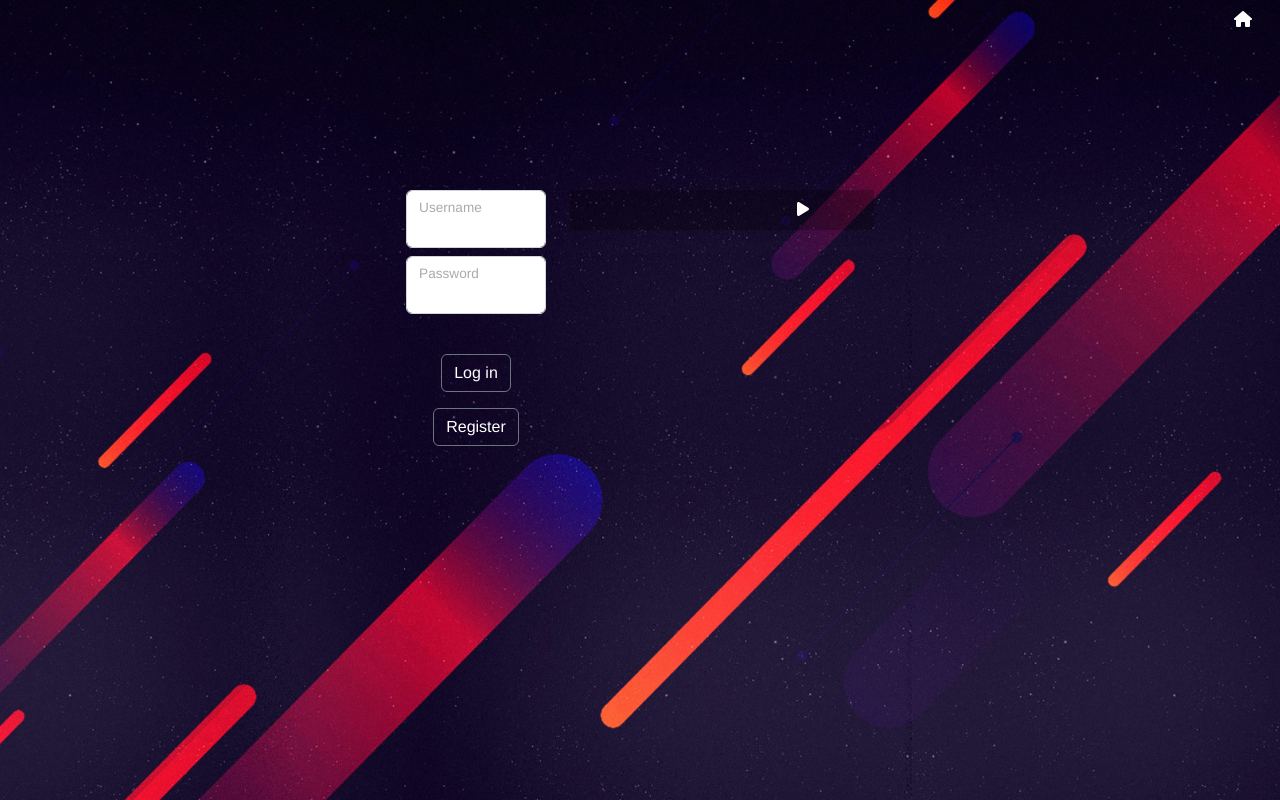
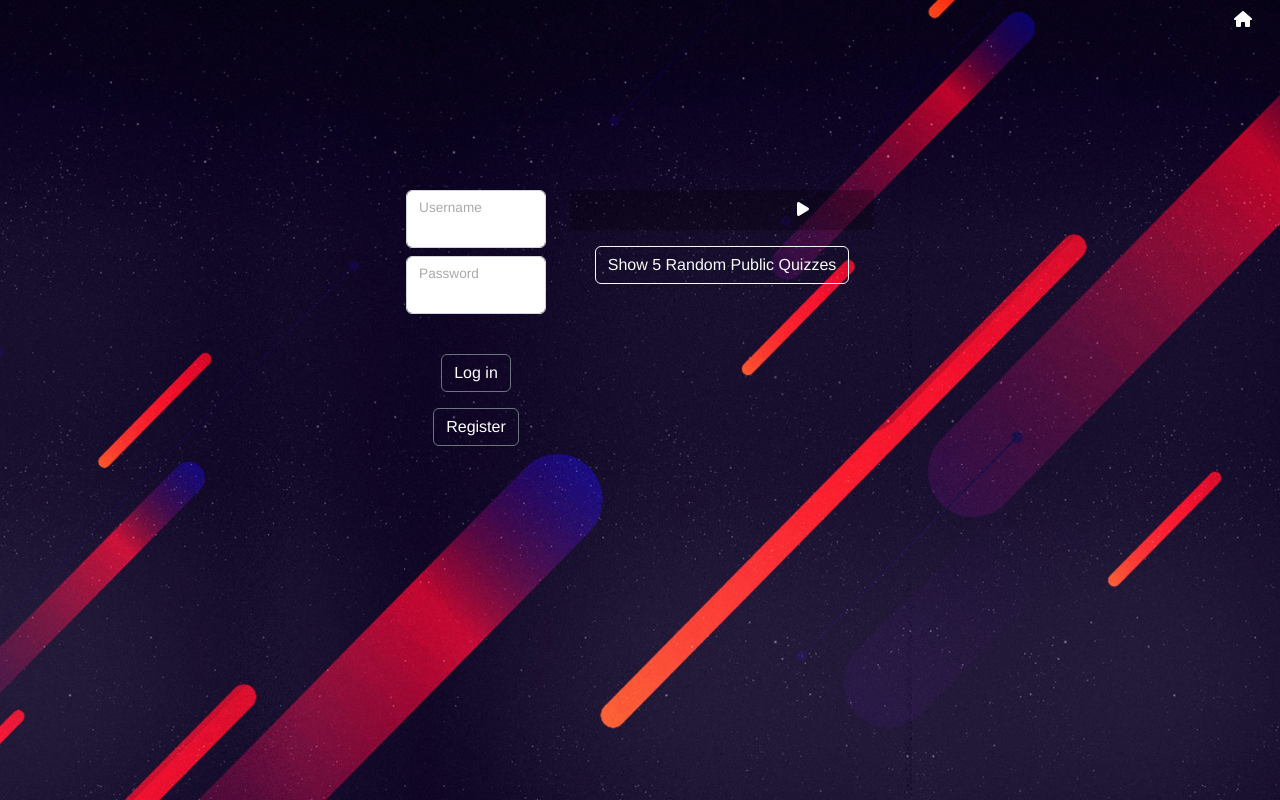
Before and after one commit to MarkSrmg/front_quiz_project, a Vue app: page /questions in a window 1280 px wide. Built offline with nearby package versions, Linux system fonts and the light colour scheme; no server answers.

Commit message:
Random 5 login ja menu vaates töötab

```diff
--- a/src/components/menu/PublicQuizzesTable.vue
+++ b/src/components/menu/PublicQuizzesTable.vue
@@ -56,8 +56,8 @@ export default {
           })
     },
 
-    getPublicLast5Quizzes: function () {
-      this.$http.get("/quiz/public/last-5")
+    getPublicRandom5Quizzes: function () {
+      this.$http.get("/quiz/public/random-5")
           .then(response => {
             this.quizzes = response.data
           })
@@ -88,7 +88,7 @@ export default {
     },
   },
   beforeMount() {
-    this.getPublicLast5Quizzes();
+    this.getPublicRandom5Quizzes();
     this.checkIfUserLoggedIn();
 
   }
--- a/src/views/LoginView.vue
+++ b/src/views/LoginView.vue
@@ -25,8 +25,9 @@
 
       <div class="col-8 ">
         <div>
-          <PublicQuizzesTable/>
+          <PublicQuizzesTable ref="quizzesTable" />
         </div>
+        <button v-on:click="getRandom5" type="button" class="btn btn-outline-light">Show 5 Random Public Quizzes</button>
       </div>
     </div>
   </div>
@@ -97,7 +98,9 @@ export default {
         this.message = this.apiError.message
       })
     },
+    getRandom5: function () {
+      this.$refs.quizzesTable.getPublicRandom5Quizzes()
+    }
   },
-
 }
 </script>
--- a/src/views/MenuView.vue
+++ b/src/views/MenuView.vue
@@ -30,7 +30,7 @@
 
         <div class="col-5">
 
-          <button v-if="display5LastPublicButton" v-on:click="show5PublicQuizzes" type="button" class="btn btn-outline-light">Show 5 Latest</button>
+          <button v-if="display5LastPublicButton" v-on:click="show5PublicQuizzes" type="button" class="btn btn-outline-light">Show 5 Random Public Quizzes</button>
           <button v-else v-on:click="showAllPublicQuizzes" type="button" class="btn btn-outline-light">Show All
             Public Quizzes
           </button>
@@ -79,7 +79,7 @@ export default {
     },
 
     show5PublicQuizzes: function () {
-      this.$refs.publicQuizzesTable.getPublicLast5Quizzes()
+      this.$refs.publicQuizzesTable.getPublicRandom5Quizzes()
       this.display5LastPublicButton = false
     }
 
```
